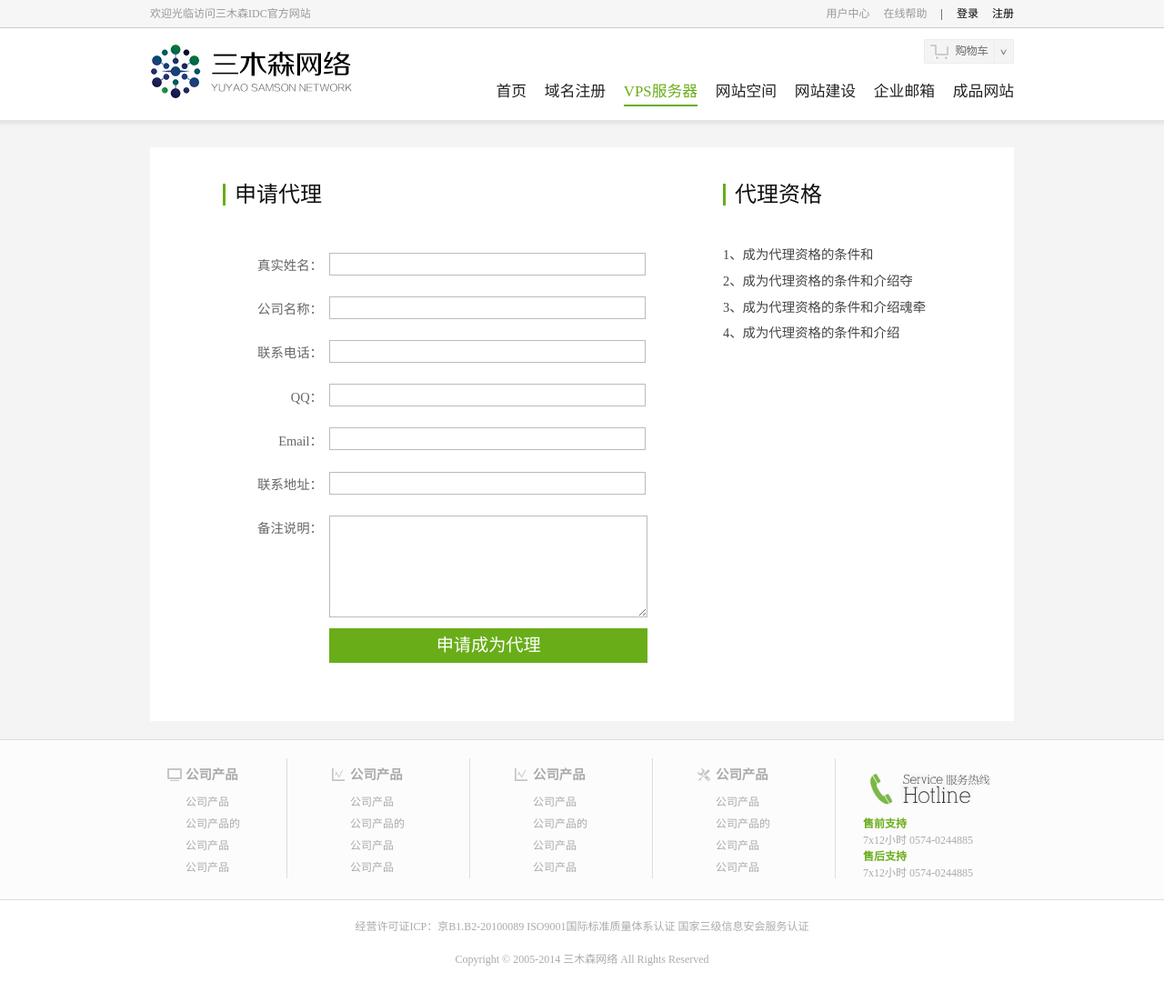
After one commit to yysamson/idc-html, a PHP site: page /shenqing.php in a window 1280 px wide. The commit adds this page. Shown: the whole page at 91% size. Run offline with PHP 8.4, Linux system fonts and the light colour scheme.

Commit message:
申请成为代理页面

```diff
--- a/css/layout.css
+++ b/css/layout.css
@@ -620,6 +620,10 @@ h1,h2.news-name-title{
 .user-ziliao-xiugai{
     margin-top: 50px;
 }
+
+.user-ziliao-xiugai1{
+    margin-top: 30px;
+}
 .dingdanchaxun{
     padding: 35px;
 }
@@ -638,3 +642,23 @@ h1,h2.news-name-title{
     margin: 20px 0;
     text-align: center;
 }
+
+.shenqing-daili{
+    margin: 40px 0;
+}
+.user-ziliao-xiugai1 textarea{
+    height: 100px;
+}
+
+.daili-zige{
+    margin-top: 30px;
+}
+.daili-zige ul{
+    padding: 0;
+    margin: 0;
+    list-style: none;
+}
+.daili-zige ul li{
+    line-height: 2em;
+    font-size: 1.2em;
+}
--- a/daohang.php
+++ b/daohang.php
@@ -11,6 +11,7 @@
             <li><a href="user.php" target="_blank">用户中心首页</a></li>
             <li><a href="user-ziliao.php" target="_blank">个人资料</a></li>
             <li><a href="dingdanguanli.php" target="_blank">订单管理</a></li>
+            <li><a href="shenqing.php" target="_blank">申请成为代理</a></li>
         </ul>
     </div>
 <?php include 'footer.php' ?>
--- /dev/null
+++ b/shenqing.php
@@ -0,0 +1,63 @@
+<?php include 'header.php' ?>
+    <div class="container bg-cl-white">
+        <div class="span-20 prepend-2">
+
+            <main class="span-13 shenqing-daili">
+            <h2  class="news-name-title span-13">申请代理</h2>
+            <div class="span-13  user-ziliao-xiugai1">
+                    <form class="span-13">
+                        <div class="fm-row span-13">
+                            <label class="span-3">真实姓名：</label>
+                            <input class="span-9 last" type="text">
+                        </div>
+                        <div class="fm-row span-13">
+                            <label class="span-3">公司名称：</label>
+                            <input class="span-9 last" type="text">
+                        </div>
+                        <div class="fm-row span-13">
+                            <label class="span-3">联系电话：</label>
+                            <input class="span-9 last" type="text">
+                        </div>
+                        <div class="fm-row span-13">
+                            <label class="span-3">QQ：</label>
+                            <input class="span-9 last" type="text">
+                        </div>
+                        <div class="fm-row span-13">
+                            <label class="span-3">Email：</label>
+                            <input class="span-9 last" type="text"><br>
+                        </div>
+                        <div class="fm-row span-13">
+                            <label class="span-3">联系地址：</label>
+                            <input class="span-9 last" type="text">
+                        </div>
+                        <div class="fm-row span-13">
+                            <label class="span-3">备注说明：</label>
+                            <textarea class="span-9 last" type="text"></textarea>
+                        </div>
+                        <div class="fm-row span-12 last">
+                            <label class="span-3">&nbsp;</label>
+                            <button class="btn large span-9 last">申请成为代理</button>
+                        </div>
+                    </form>
+            </div>
+
+            </main>
+
+            <aside class="span-6 last prepend-1 shenqing-daili">
+                <h2 class="news-name-title span-6 last">代理资格</h2>
+                <div class="span-6 last daili-zige">
+                    <ul>
+                        <li>1、成为代理资格的条件和</li>
+                        <li>2、成为代理资格的条件和介绍夺</li>
+                        <li>3、成为代理资格的条件和介绍魂牵</li>
+                        <li>4、成为代理资格的条件和介绍</li>
+                    </ul>
+
+                </div>
+
+            </aside>
+
+        </div>
+
+    </div>
+<?php include 'footer.php' ?>
```
